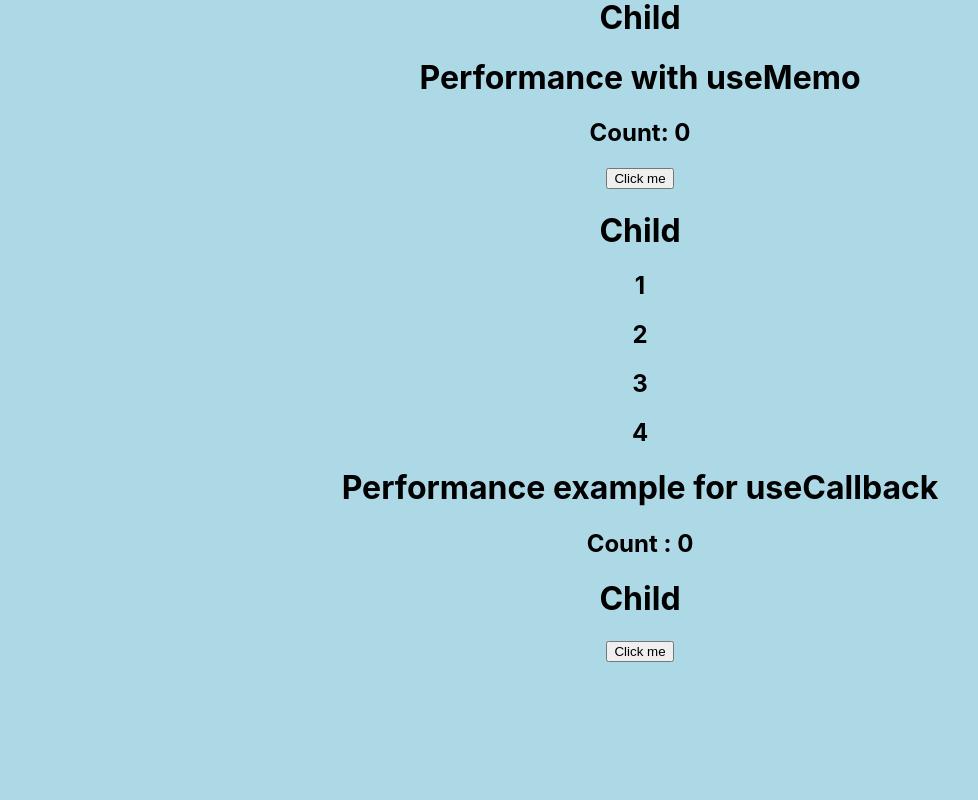
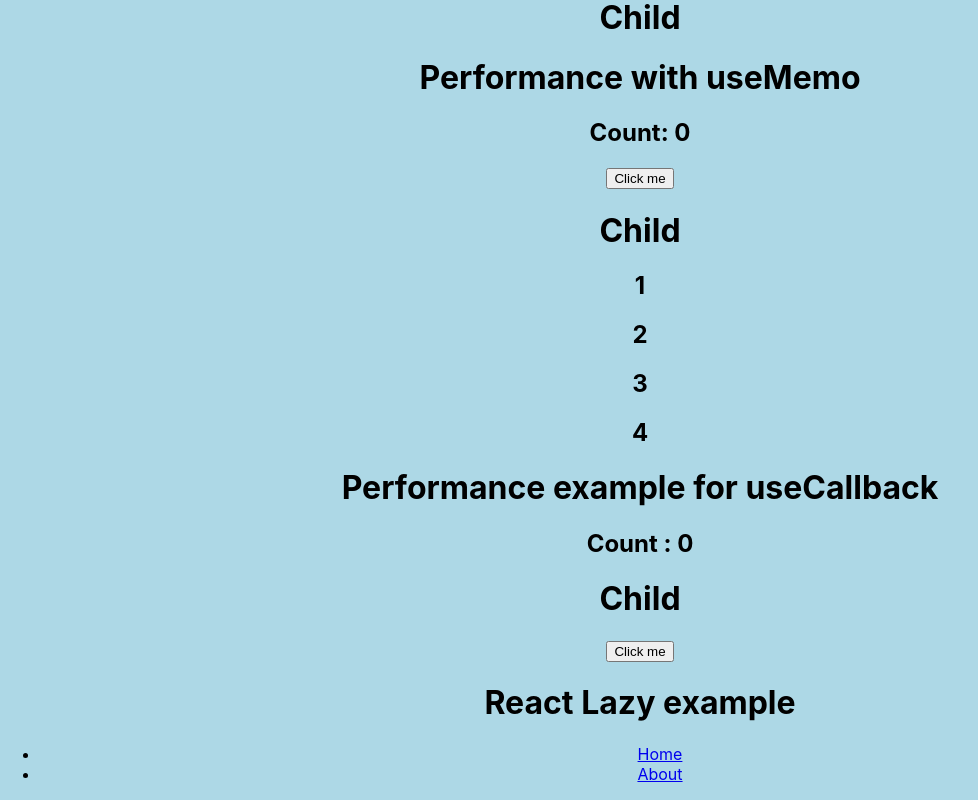
Before and after one commit to Abhishekbtech/ReactNotes, a React (Create React App) app: page /about in a window 1280 px wide. Shown: the part 4180-4980 px from the top of the page, without its empty margins (0-978 px from the left). Before the commit the page ends 4842 px from the top, so only its background shows below. Built offline with nearby package versions, Linux system fonts and the light colour scheme.

Commit message:
add react lazy example

```diff
--- a/src/App.js
+++ b/src/App.js
@@ -13,6 +13,7 @@ import CounterReducer from './Component/11.UseReduce/CounterReducer';
 import ParentPer from './Component/12.Performance/1.Re-rendering/1.NoProps/ParentPer';
 import ParentVP from './Component/12.Performance/1.Re-rendering/2.ValueProps/ParentVP';
 import ParentFP from './Component/12.Performance/1.Re-rendering/3.FunctionalProps/ParentFP';
+import Lazy from './Component/12.Performance/2.React.lazy/Lazy';
 import ParentPTC from './Component/2.Communication/1.ParentToChild/ParentPTC';
 import ParentCTP from './Component/2.Communication/2.ChildToParent/ParentCTP';
 import ParentS from './Component/2.Communication/3.Sibling/ParentS';
@@ -74,6 +75,7 @@ function App() {
       <ParentPer/>
       <ParentVP/>
       <ParentFP/>
+      <Lazy/>
     </div>
   );
 }
--- a/src/Component/12.Performance/2.React.lazy/App.js
+++ b/src/Component/12.Performance/2.React.lazy/Lazy.js
@@ -1,13 +1,14 @@
 import React, { Suspense, lazy } from 'react';
-import { BrowserRouter as Router, Route, Routes, Link, Routes } from 'react-router-dom';
+import { BrowserRouter as Router, Route, Routes, Link } from 'react-router-dom';
 
 const Home = lazy(() => import('./Home'));
 const About = lazy(() => import('./About'));
 
-function App() {
+function Lazy() {
     return (
         <Router>
             <div>
+                <h1>React Lazy example</h1>
                 <nav>
                     <ul>
                         <li>
@@ -18,6 +19,8 @@ function App() {
                         </li>
                     </ul>
                 </nav>
+
+
 
                 <Suspense fallback={<div>Loading...</div>}>
                     <Routes>
@@ -30,4 +33,4 @@ function App() {
     );
 }
 
-export default App;
+export default Lazy;
```
